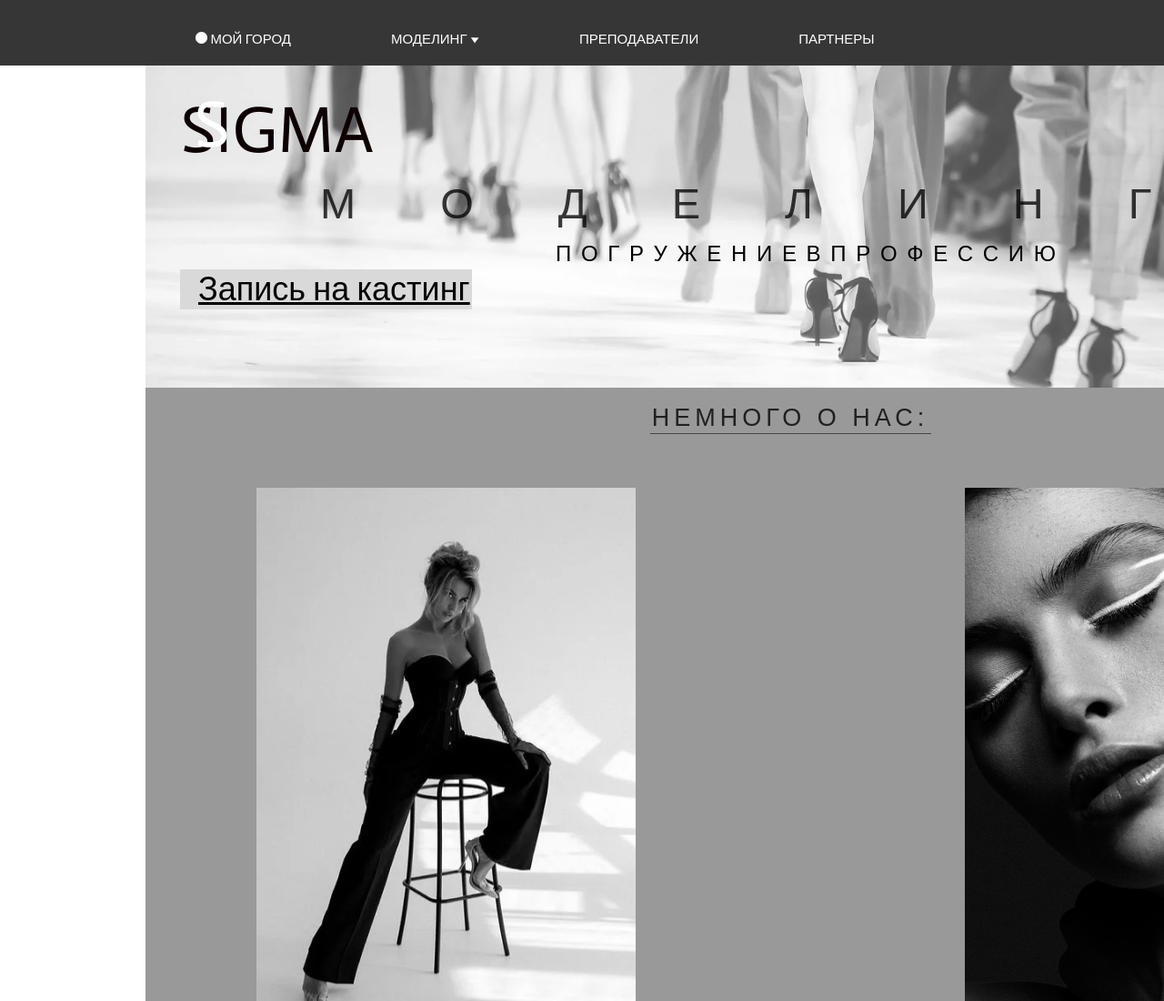
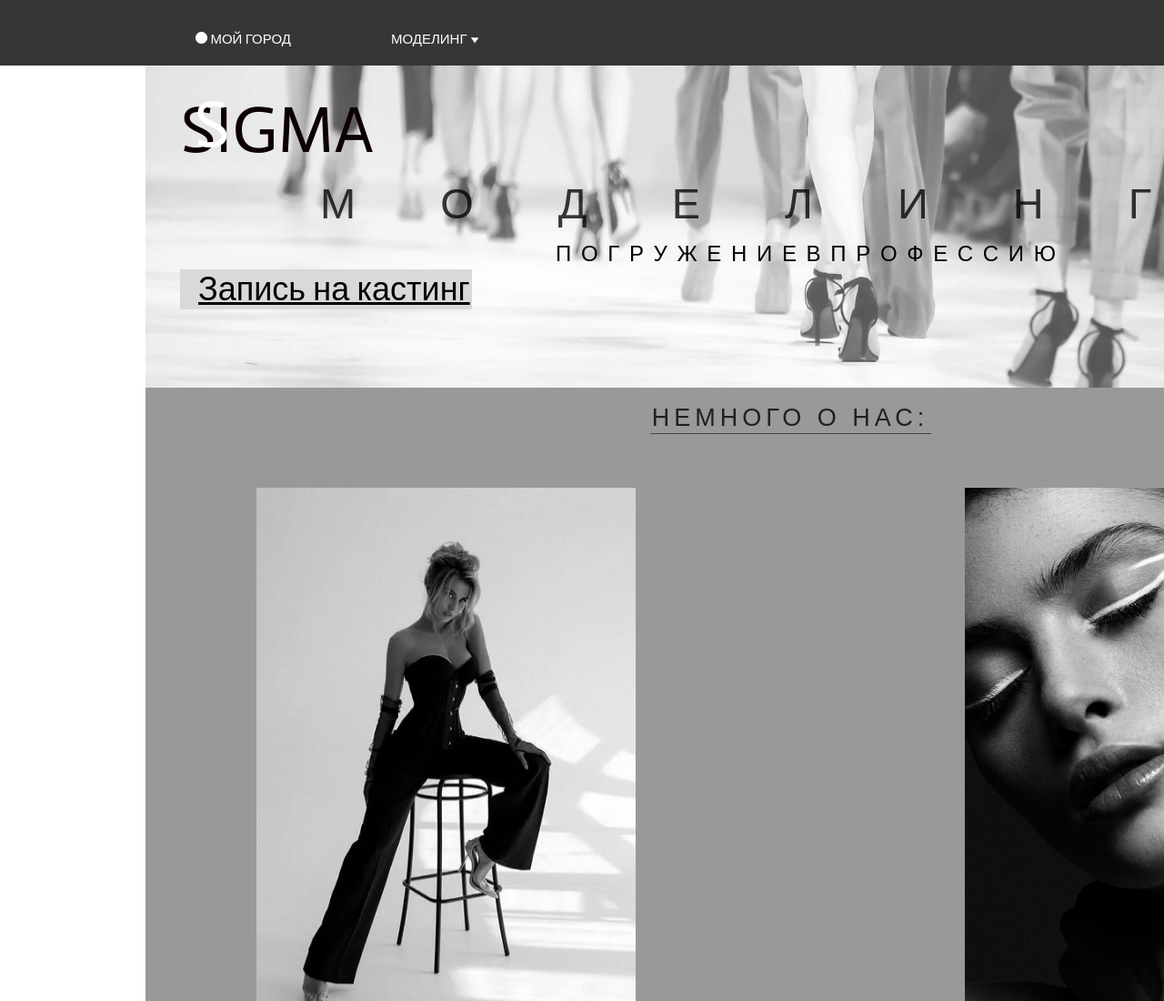
Before and after one commit to KekaSick/KekaSick.github.io, a plain HTML site: page index.html in a window 1280 px wide. Shown: the top 1100 px of the page at 91% size. Drawn offline with Linux system fonts and the light colour scheme; a web font is replaced by a local one.

Commit message:
Initial commit

```diff
--- a/index.html
+++ b/index.html
@@ -25,10 +25,6 @@
             Моделинг
             <img class="nav__img-polygon" src="images/Polygon.png" alt="polygon">
         </div>
-
-        <div class="nav__text nav__text-tutors">Преподаватели</div>
-
-        <div class="nav__text nav__text-partners">Партнеры</div>
 
     </nav>
 </header>
```
Also changed, not shown: oldModels.html (+0 -4 lines), youngModels.html (+0 -4 lines).
